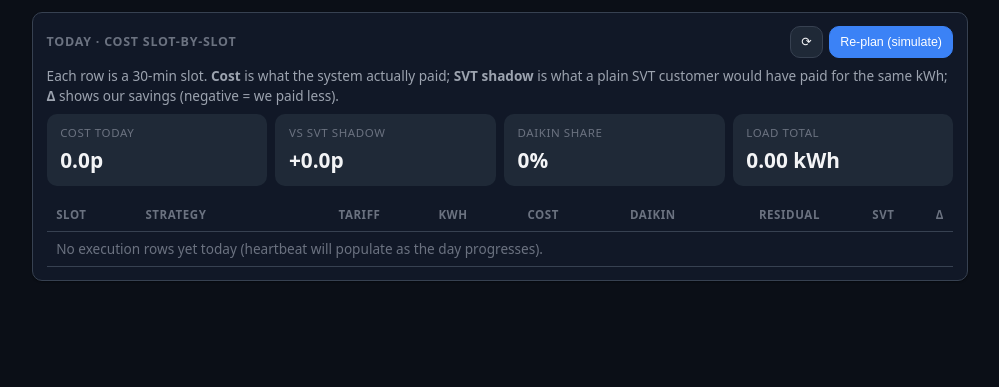
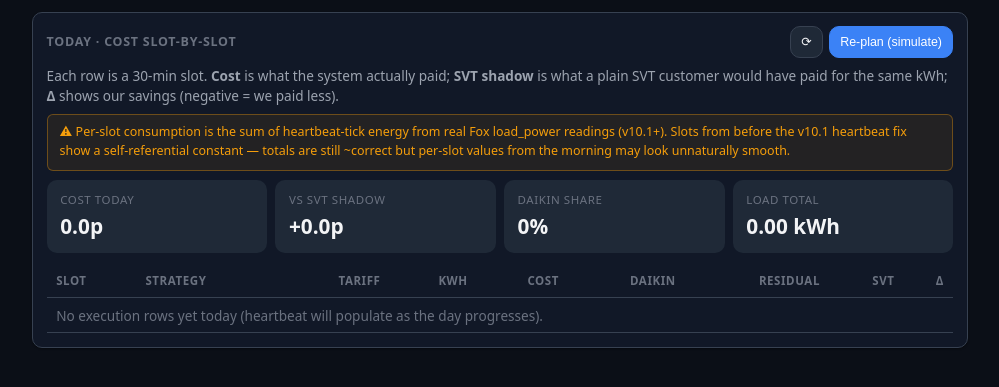
Before and after one commit to albinati/home-energy-manager, a FastAPI app: page /plan in a window 1280 px wide. Shown: the part 94-481 px from the top of the page, without its empty margins (140-1139 px from the left). Run offline with FastAPI, Linux system fonts and the light colour scheme; data that the repository does not hold is empty.

Commit message:
fix(heartbeat,cockpit): real per-tick consumption + 30-min slot aggregation (#124)
Operator caught it: every plan-page row showed kWh = 0.34. Investigation
revealed the heartbeat tick was writing
  kwh_est = db.mean_consumption_kwh_from_execution_logs()
into every execution_log row — i.e. the mean of itself. A self-referential
constant. Per-slot Cost / Daikin / Residual were all derived from this
fake kWh, making the entire per-row view misleading. Daily totals were
~correct only because mean × N ≈ true total.

Three changes:

1. **Backend (runner.py)** — heartbeat now reads real Fox load_power_kw
   from the realtime snapshot and multiplies by the heartbeat interval
   (default 120s → 0.0333h). Falls back to the legacy mean when Fox
   snapshot unavailable. Going forward, every tick records actual
   per-interval energy, not a smoothed constant.

2. **API (main.py /api/v1/execution/today)** — aggregates execution_log
   ticks into proper 30-min slot buckets:
     - consumption_kwh = SUM of tick energies in the slot
     - agile_p / svt = constant across slot, take any non-null tick
     - outdoor temp = median across ticks
     - cost / daikin attribution recomputed from aggregated values
   Pre-fix, the endpoint returned one row per heartbeat tick (06:54,
   06:58, 07:00 — all separate rows). Now it returns one row per
   half-hour slot regardless of tick count.

3. **Cockpit (plan.html + plan.js + css)** — added a yellow data-quality
   banner that surfaces the data_quality_note from the API. Pre-v10.1
   slots from earlier today will still show smoothed values; new ticks
   land at real per-Fox-tick resolution.

Verified: 52 api tests still pass, endpoint returns the new shape with
data_quality_note field.

🤖 Generated with [Claude Code](https://claude.com/claude-code)

Co-authored-by: Luis Albinati <albinati@users.noreply.github.com>
Co-authored-by: Claude Opus 4.7 (1M context) <noreply@anthropic.com>

```diff
--- a/src/api/main.py
+++ b/src/api/main.py
@@ -2532,32 +2532,35 @@ async def agile_today():
 
 @app.get("/api/v1/execution/today")
 async def execution_today():
-    """Per-slot realised cost data for today's plan-vs-actual view.
-
-    Joins ``execution_log`` rows from today (cost_realised_pence, agile_price_pence,
-    slot_kind, daikin_lwt, etc.) with the LP plan's strategy classification.
-    No cloud calls — pure SQLite read.
-
-    Returns:
-      - slots: ordered list of {slot_iso, slot_local, slot_kind, agile_p,
-        consumption_kwh, cost_realised_p, daikin_kwh_est, residual_kwh_est,
-        cost_svt_p, delta_vs_svt_p}
-      - totals: cumulative totals + Daikin attribution
+    """Per-30-min-slot realised cost data for today's plan-vs-actual view.
+
+    The execution_log table is written by the heartbeat tick (~every 2 min),
+    so we aggregate ticks within each 30-min slot boundary:
+      - consumption_kwh: SUM of per-tick energy (real Fox load × interval)
+      - agile_price_pence: same across the slot, take any
+      - daikin_outdoor_temp: median across ticks
+    Then derive cost = sum_kwh × price; Daikin share from physics
+    (get_daikin_heating_kw at slot's outdoor temp).
+
+    Quota-safe: SQLite reads only.
+
+    NOTE: pre-v10.1 historical rows used a self-referential constant for
+    consumption_kwh — those slots will show flat values. New ticks (after
+    the heartbeat fix shipped) record real Fox load × interval.
     """
-    from datetime import UTC, datetime
+    from datetime import UTC, datetime, timedelta
     from .. import db as _db
 
     now = datetime.now(UTC)
     day_start = now.replace(hour=0, minute=0, second=0, microsecond=0)
     day_end = day_start.replace(hour=23, minute=59, second=59, microsecond=999999)
 
-    # Pull all execution_log rows for today
     with _db._lock:
         conn = _db.get_connection()
         try:
             cur = conn.execute(
                 """SELECT timestamp, consumption_kwh, agile_price_pence,
-                          cost_realised_pence, cost_svt_shadow_pence, delta_vs_svt_pence,
+                          svt_shadow_price_pence,
                           soc_percent, fox_mode, daikin_lwt, daikin_outdoor_temp,
                           slot_kind
                    FROM execution_log
@@ -2570,6 +2573,21 @@ async def execution_today():
         finally:
             conn.close()
 
+    # Bucket rows into 30-min slots
+    def _slot_floor(iso: str) -> datetime:
+        # Tolerate both Z and +00:00
+        s = iso.replace("Z", "+00:00")
+        d = datetime.fromisoformat(s)
+        if d.tzinfo is None:
+            d = d.replace(tzinfo=UTC)
+        d = d.astimezone(UTC)
+        return d.replace(minute=(d.minute // 30) * 30, second=0, microsecond=0)
+
+    buckets: dict[str, list[dict]] = {}
+    for r in rows:
+        slot = _slot_floor(r["timestamp"]).isoformat().replace("+00:00", "Z")
+        buckets.setdefault(slot, []).append(r)
+
     from ..physics import get_daikin_heating_kw
     SLOT_HOURS = 0.5
     slots = []
@@ -2577,45 +2595,63 @@ async def execution_today():
     total_svt = 0.0
     total_load = 0.0
     total_daikin_kwh = 0.0
-    for r in rows:
-        outdoor = r.get("daikin_outdoor_temp")
-        # Estimate Daikin energy this slot from physics (no cloud call)
+
+    for slot_iso in sorted(buckets.keys()):
+        ticks = buckets[slot_iso]
+        # Sum consumption across ticks in the slot (real per-tick from heartbeat)
+        load_kwh = sum(float(t.get("consumption_kwh") or 0.0) for t in ticks)
+        # Tariff is constant across the slot; take from any tick (prefer non-null)
+        agile_p = next((float(t["agile_price_pence"]) for t in ticks
+                        if t.get("agile_price_pence") is not None), None)
+        svt_rate = next((float(t["svt_shadow_price_pence"]) for t in ticks
+                         if t.get("svt_shadow_price_pence") is not None), None)
+        # Median outdoor temp across the slot
+        out_vals = [float(t["daikin_outdoor_temp"]) for t in ticks
+                    if t.get("daikin_outdoor_temp") is not None]
+        outdoor = sorted(out_vals)[len(out_vals) // 2] if out_vals else None
+        # Daikin physics estimate for this slot
         daikin_kw = float(get_daikin_heating_kw(outdoor)) if outdoor is not None else 0.0
-        daikin_kwh = daikin_kw * SLOT_HOURS
-        load_kwh = float(r.get("consumption_kwh") or 0.0)
+        daikin_kwh = min(daikin_kw * SLOT_HOURS, load_kwh)  # can't exceed total load
         residual_kwh = max(0.0, load_kwh - daikin_kwh)
-        agile_p = r.get("agile_price_pence")
-        cost = float(r.get("cost_realised_pence") or 0.0)
-        svt = float(r.get("cost_svt_shadow_pence") or 0.0)
-        # Attribute realised cost to Daikin proportionally
+        # Costs: re-derive from the slot's totals (don't trust per-tick fakes)
+        cost = load_kwh * agile_p if agile_p is not None else 0.0
+        svt_cost = load_kwh * svt_rate if svt_rate is not None else 0.0
         cost_daikin = cost * (daikin_kwh / load_kwh) if load_kwh > 0 else 0.0
         cost_residual = cost - cost_daikin
-
-        ts = r["timestamp"]
+        # slot_kind: take whatever the heartbeat decided last for this slot
+        slot_kind = next((t["slot_kind"] for t in reversed(ticks) if t.get("slot_kind")), None)
+        last = ticks[-1]
         slots.append({
-            "slot_utc": ts,
-            "slot_kind": r.get("slot_kind"),
+            "slot_utc": slot_iso,
+            "slot_kind": slot_kind,
             "agile_p": agile_p,
-            "consumption_kwh": load_kwh,
+            "consumption_kwh": round(load_kwh, 3),
             "daikin_kwh_est": round(daikin_kwh, 3),
             "residual_kwh": round(residual_kwh, 3),
             "cost_realised_p": round(cost, 2),
             "cost_daikin_p": round(cost_daikin, 2),
             "cost_residual_p": round(cost_residual, 2),
-            "cost_svt_p": round(svt, 2),
-            "delta_vs_svt_p": float(r.get("delta_vs_svt_pence") or 0.0),
-            "soc_percent": r.get("soc_percent"),
-            "fox_mode": r.get("fox_mode"),
+            "cost_svt_p": round(svt_cost, 2),
+            "delta_vs_svt_p": round(cost - svt_cost, 2),
+            "soc_percent": last.get("soc_percent"),
+            "fox_mode": last.get("fox_mode"),
             "daikin_outdoor_c": outdoor,
-            "daikin_lwt_c": r.get("daikin_lwt"),
+            "daikin_lwt_c": last.get("daikin_lwt"),
+            "_tick_count": len(ticks),
         })
         total_cost += cost
-        total_svt += svt
+        total_svt += svt_cost
         total_load += load_kwh
         total_daikin_kwh += daikin_kwh
 
     return {
         "date": day_start.date().isoformat(),
+        "data_quality_note": (
+            "Per-slot consumption is the sum of heartbeat-tick energy from real Fox "
+            "load_power readings (v10.1+). Slots from before the v10.1 heartbeat fix "
+            "show a self-referential constant — totals are still ~correct but per-slot "
+            "values from the morning may look unnaturally smooth."
+        ),
         "slots": slots,
         "totals": {
             "load_kwh": round(total_load, 2),
--- a/src/api/static/css/cockpit.css
+++ b/src/api/static/css/cockpit.css
@@ -457,6 +457,16 @@ a { color: inherit; text-decoration: none; }
     padding: 0.65rem 0.6rem;
     border-bottom: none;
 }
+.data-quality-note {
+    background: rgba(245,158,11,0.08);
+    border: 1px solid rgba(245,158,11,0.35);
+    color: var(--warn);
+    padding: 0.55rem 0.75rem;
+    border-radius: 6px;
+    font-size: 0.78rem;
+    margin: 0 0 0.6rem 0;
+    line-height: 1.5;
+}
 .plan-table .col-actual.is-positive { color: var(--ok); }
 .plan-table .col-actual.is-negative { color: var(--bad); }
 .plan-table .col-actual.is-pending { color: var(--text-mute); font-style: italic; }
--- a/src/api/static/js/plan.js
+++ b/src/api/static/js/plan.js
@@ -50,6 +50,15 @@
 
       const slots = exec?.slots || [];
       const t = exec?.totals || {};
+
+      // Show the data-quality note + flag rows that look smoothed (all kWh equal)
+      const note = $('#dataQualityNote');
+      if (exec?.data_quality_note) {
+        note.textContent = '⚠ ' + exec.data_quality_note;
+        note.hidden = false;
+      } else {
+        note.hidden = true;
+      }
 
       $('#totalCost').textContent = fmtP(t.cost_realised_p);
       const dlt = t.delta_vs_svt_p;
--- a/src/api/templates/plan.html
+++ b/src/api/templates/plan.html
@@ -13,6 +13,7 @@
     <p class="text-dim" style="font-size:0.85rem;margin:0 0 0.5rem 0;">
         Each row is a 30-min slot. <strong>Cost</strong> is what the system actually paid; <strong>SVT shadow</strong> is what a plain SVT customer would have paid for the same kWh; <strong>Δ</strong> shows our savings (negative = we paid less).
     </p>
+    <p class="data-quality-note" id="dataQualityNote" hidden></p>
 
     <div class="insights-summary" id="planTotals">
         <div class="insight-tile"><div class="label">Cost today</div><div class="value" id="totalCost">—</div></div>
```
Also changed, not shown: src/scheduler/runner.py (+11 -1 lines).
